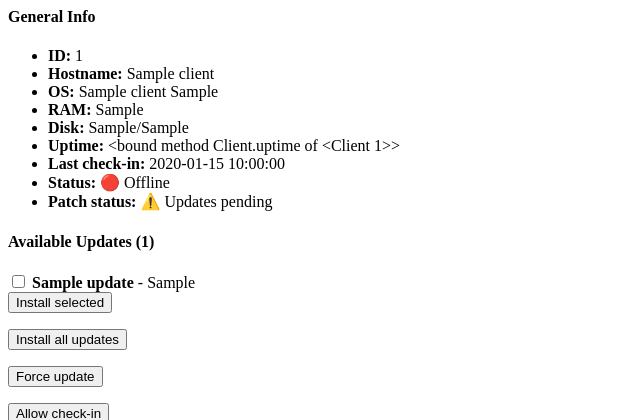
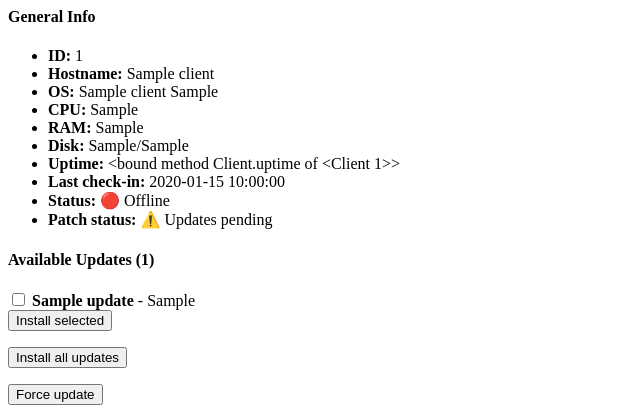
Before and after one commit to gitarman94/PatchPilot, a Flask app: page /clients/1 in a window 1280 px wide. Shown: the top 420 px of the page, without its empty margins (0-640 px from the left). Run offline with Flask 3, Linux system fonts and the light colour scheme; tables that the repository leaves empty hold one stand-in row (values such as "Sample post"); parts of the project's set-up code (start-up, migrations or seed data) failed here and were passed over.

Commit message:
Update client_detail.html

```diff
--- a/templates/client_detail.html
+++ b/templates/client_detail.html
@@ -5,7 +5,7 @@
             <li class="list-group-item"><strong>ID:</strong> {{ client.id }}</li>
             <li class="list-group-item"><strong>Hostname:</strong> {{ client.client_name or '—' }}</li>
             <li class="list-group-item"><strong>OS:</strong> {{ client.os_name or '—' }} {{ client.os_version or '' }}</li>
-            <li class="liststrong>CPU:</strong> {{ client.cpu or '—' }}</li>
+            <li class="list-group-item"><strong>CPU:</strong> {{ client.cpu or '—' }}</li>
             <li class="list-group-item"><strong>RAM:</strong> {{ client.ram or '—' }}</li>
             <li class="list-group-item"><strong>Disk:</strong> {{ client.disk_total or '—' }}/{{ client.disk_free or '—' }}</li>
             <li class="list-group-item"><strong>Uptime:</strong> {{ client.uptime or '—' }}</li>
@@ -56,7 +56,7 @@
         {% endif %}
     </div>
 
-   <div class="col-12 mt-4">
+    <div class="col-12 mt-4">
         {% if client.approved is not true %}
         <form method="post" action="/approve/{{ client.id }}" class="d-inline">
             <button type="submit" class="btn btn-warning">Approve client</button>
```
